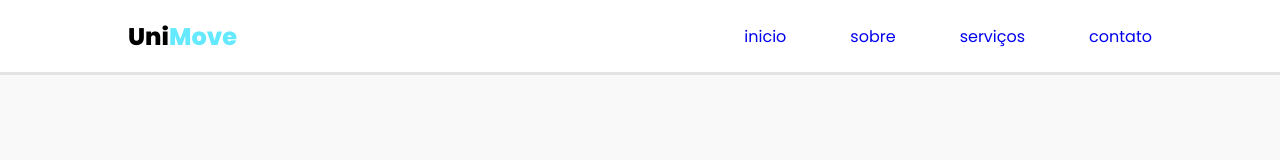
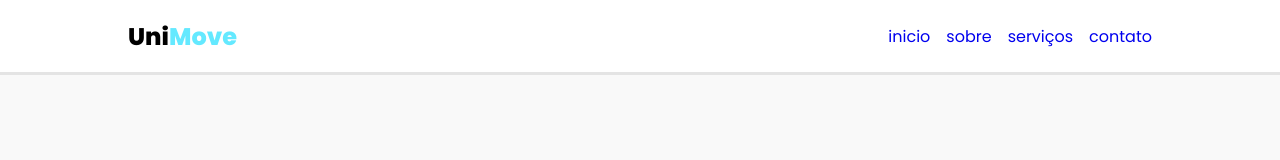
Before and after one commit to jvitor-santos/new-landing-unimove, a plain HTML site: page index.html in a window 1280 px wide. Shown: the top 160 px of the page. Drawn offline with nearby package versions, Linux system fonts and the light colour scheme.

Commit message:
Update styles.css

```diff
--- a/styles.css
+++ b/styles.css
@@ -36,7 +36,7 @@ header .second{
 }
 
 header .navbar {
-    gap: 4rem;
+    gap: 1rem;
     display: flex;
     margin-right: 8rem;
 
```
